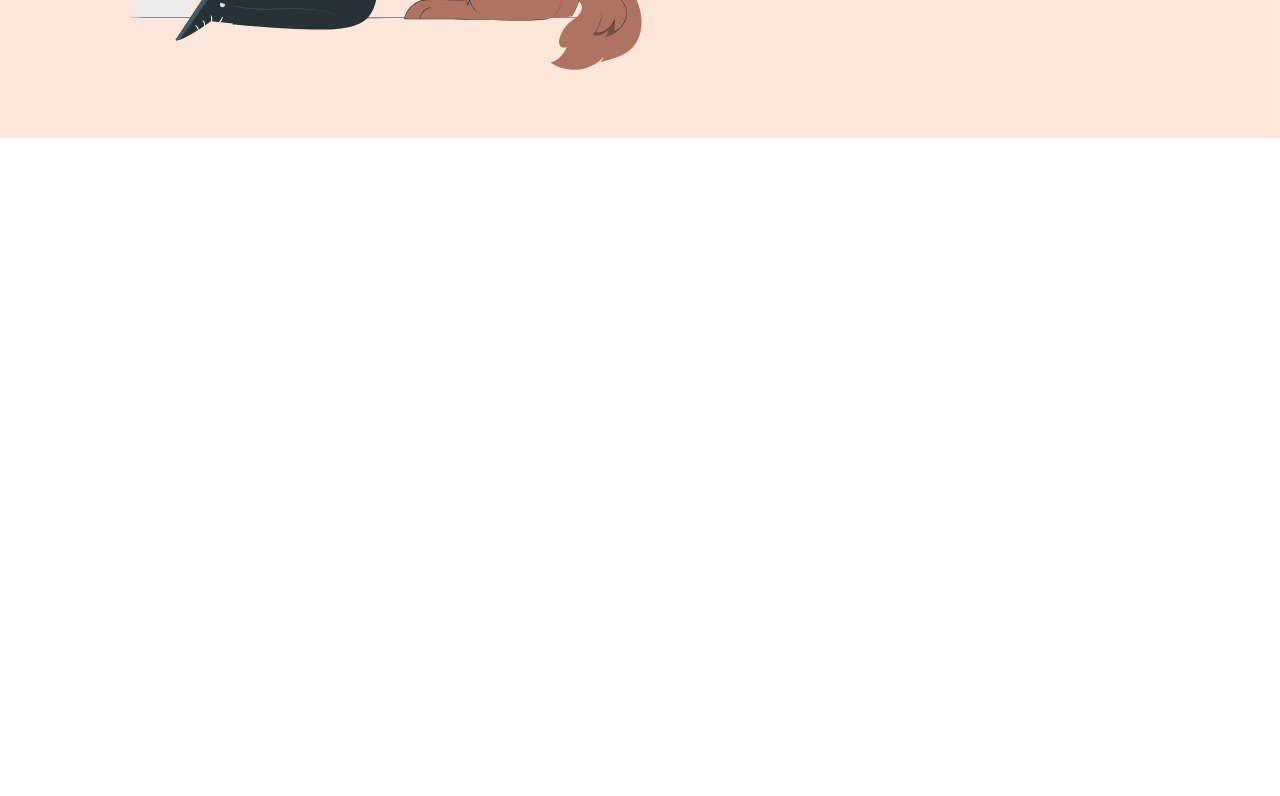
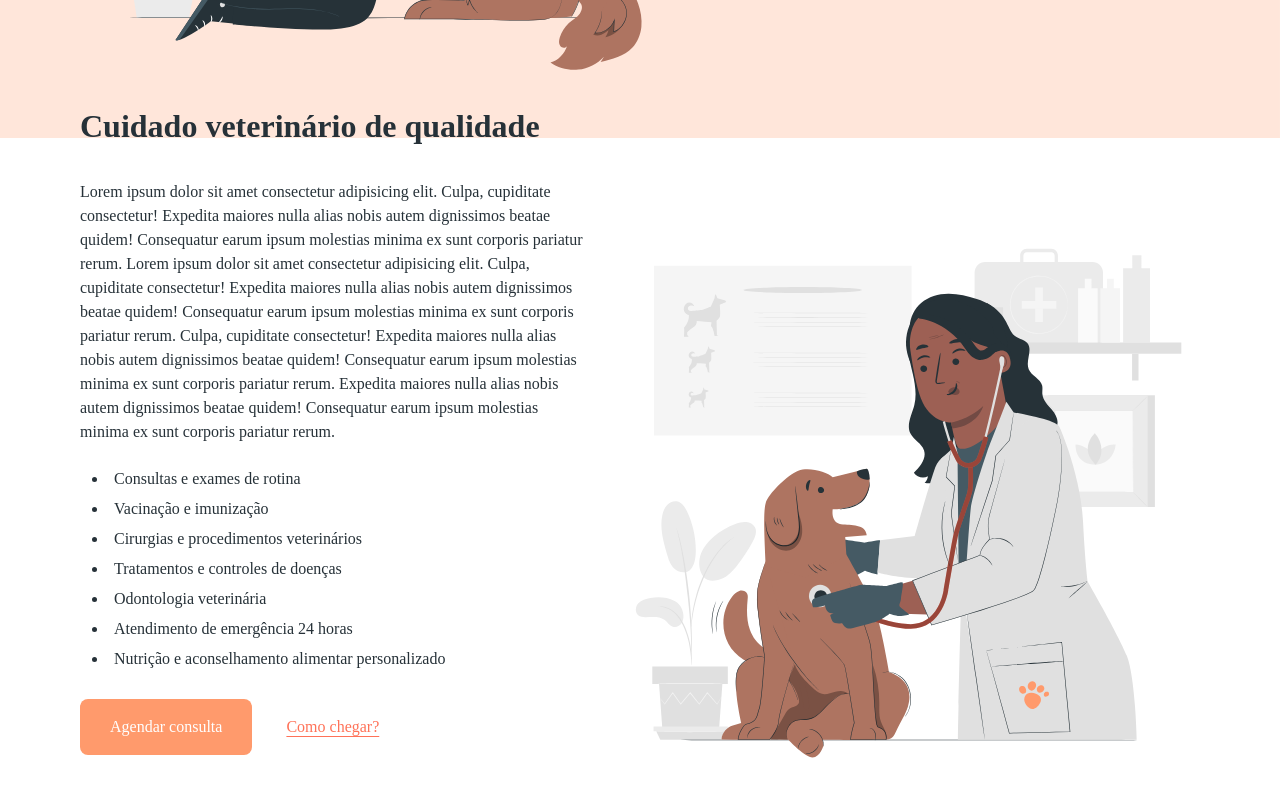
Before and after one commit to Ygorfnascimento/pet-care, a plain HTML site: page index.html in a window 1280 px wide. Shown: the part 566-1362 px from the top of the page. Before the commit the page ends 800 px from the top, so only its background shows below. Drawn offline with Linux system fonts and the light colour scheme.

Commit message:
Update da seção clínica, HTML e CSS

```diff
--- a/css/main.css
+++ b/css/main.css
@@ -1,17 +1,22 @@
 /* Reset da página */
 * {
-    margin: 0%;
-    padding: 0%;
+    margin: 0;
+    padding: 0;
     box-sizing: border-box;
 }
 
-/* HEADER - Menu*/
+/* HEADER - Menu */
 .menu {
     background-color: #ff9a6c;
     display: flex;
     align-items: center;
     justify-content: space-between;
     padding: 24px 80px;
+    position: fixed;
+    top: 0;
+    left: 0;
+    width: 100%; /* O header ocupa 100% da tela */
+    z-index: 100; /* Coloca o header acima de outros elementos */
 }
 
 .menu nav a {
@@ -19,15 +24,6 @@
     font-weight: 600;
     padding: 20px;
     text-decoration: none;
-}
-
-/* Fixar Menu - Topo */
-.menu {
-    position: fixed;
-    top: 0;
-    left: 0;
-    width: 100%; /* O header ocupa 100% da tela */
-    z-index: 100; /* coloca o header acima de outros elementos */
 }
 
 /* BODY - Main */
@@ -55,6 +51,7 @@ h1, h2 {
     margin-bottom: 64px;
 }
 
+/* Botões */
 .botao {
     background-color: #ff9a6c;
     border-radius: 8px;
@@ -68,9 +65,9 @@ h1, h2 {
     color: #ff7258;
     padding: 16px 32px;
     text-underline-offset: 4px;
-
 }
 
+/* Elemento Absoluto (para fundo) */
 .absolute {
     position: absolute;
     bottom: -20px;
@@ -78,3 +75,53 @@ h1, h2 {
     width: 100%;
     z-index: -10;
 }
+
+/* Seção Clínica */
+#clinica {
+    display: flex;
+    align-items: center;
+    gap: 32px;
+    padding: 80px 80px 24px 80px;
+    position: relative;
+}
+
+.clinica-titulo {
+    font-size: 32px;
+    font-weight: 600;
+    margin-top: -113px;
+    margin-bottom: 35px;
+}
+
+.paragrafo-clinica {
+    line-height: 150%;
+    margin-bottom: 20px;
+}
+
+/* Navegação da Clínica */
+.clinica-nav {
+    padding-left: 28px;
+}
+
+li {
+    padding: 6px;
+}
+
+/* Botões na seção Clínica */
+.botao-clinica {
+    background-color: #ff9a6c;
+    border-radius: 8px;
+    color: #fff;
+    padding: 19px 30px;
+    text-decoration: none;
+    margin-top: 25px;
+    display: inline-block;
+}
+
+.botao-transparente-clinica {
+    background-color: transparent;
+    color: #ff7258;
+    padding: 19px 30px;
+    text-underline-offset: 4px;
+    margin-top: 16px;
+    display: inline-block;
+}
--- a/index.html
+++ b/index.html
@@ -54,6 +54,69 @@
 
         <section id="clinica">
 
+
+            <div>
+                <h1 class="clinica-titulo">Cuidado veterinário de qualidade</h1>
+
+                <p class="paragrafo-clinica">Lorem ipsum dolor sit amet consectetur adipisicing elit.
+                Culpa, cupiditate consectetur!
+                Expedita maiores nulla alias nobis autem dignissimos beatae quidem!
+                Consequatur earum ipsum molestias minima ex sunt corporis pariatur rerum.
+                Lorem ipsum dolor sit amet consectetur adipisicing elit.
+                Culpa, cupiditate consectetur!
+                Expedita maiores nulla alias nobis autem dignissimos beatae quidem!
+                Consequatur earum ipsum molestias minima ex sunt corporis pariatur rerum.
+                Culpa, cupiditate consectetur!
+                Expedita maiores nulla alias nobis autem dignissimos beatae quidem!
+                Consequatur earum ipsum molestias minima ex sunt corporis pariatur rerum.
+                Expedita maiores nulla alias nobis autem dignissimos beatae quidem!
+                Consequatur earum ipsum molestias minima ex sunt corporis pariatur rerum.</p>
+
+                <nav class="clinica-nav">
+                    <ul>
+                        <li>
+                            Consultas e exames de rotina
+                        </li>
+
+                        <li>
+                            Vacinação e imunização
+                        </li>
+
+                        <li>
+                            Cirurgias e procedimentos veterinários
+                        </li>
+
+                        <li>
+                            Tratamentos e controles de doenças
+                        </li>
+
+                        <li>
+                            Odontologia veterinária
+                        </li>
+
+                        <li>
+                            Atendimento de emergência 24 horas
+                        </li>
+
+                        <li>
+                            Nutrição e aconselhamento alimentar personalizado
+                        </li>
+
+                    </ul>
+                </nav>
+
+
+                <a class="botao-clinica" href="https://wa.me/99999-9999" target="_blank">
+                    Agendar consulta
+                </a>
+
+                <a class="botao-transparente-clinica" href="#clinica">
+                    Como chegar?
+                </a>
+            </div>
+
+                <img src="./img/clinic-img.svg" alt="uma veterinária com seu cachorro" width="580" height="580">
+
         </section>
 
         <section id="farmacia">
```
